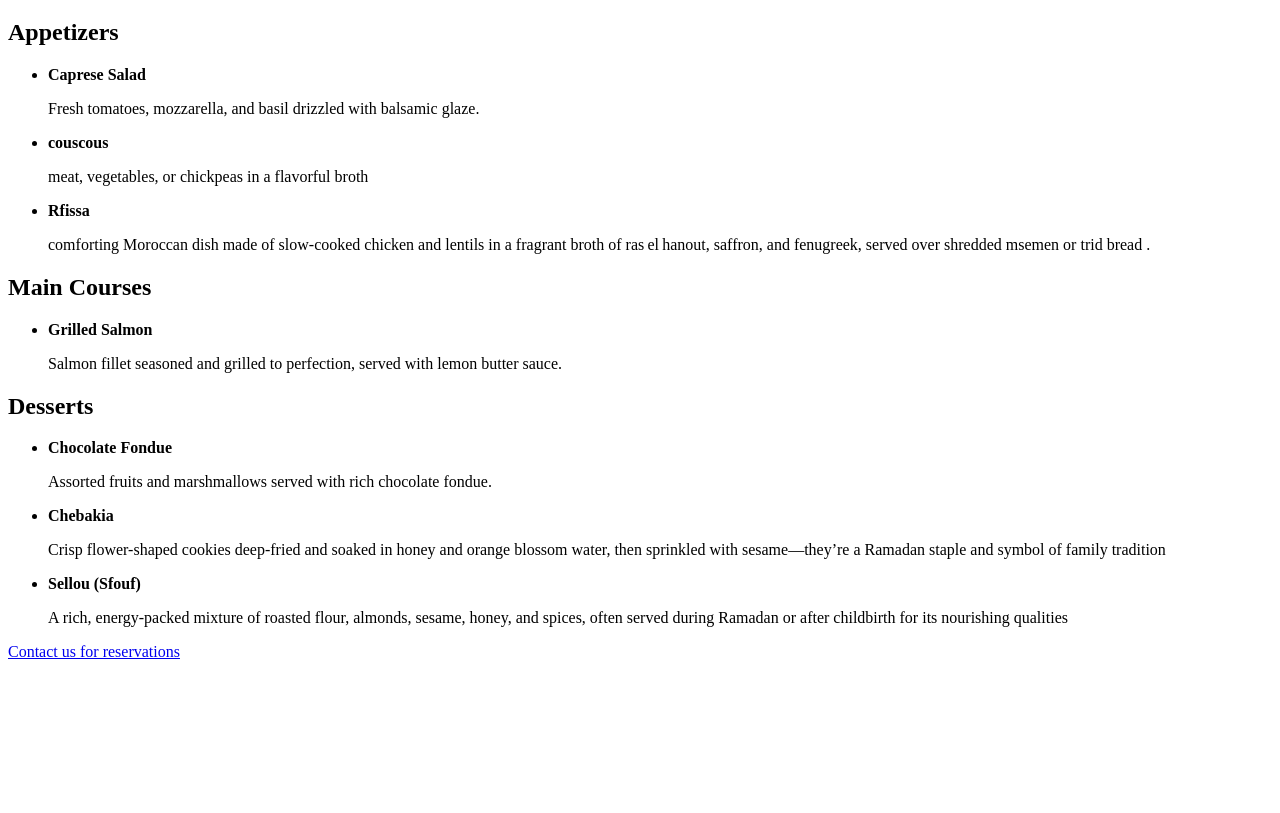
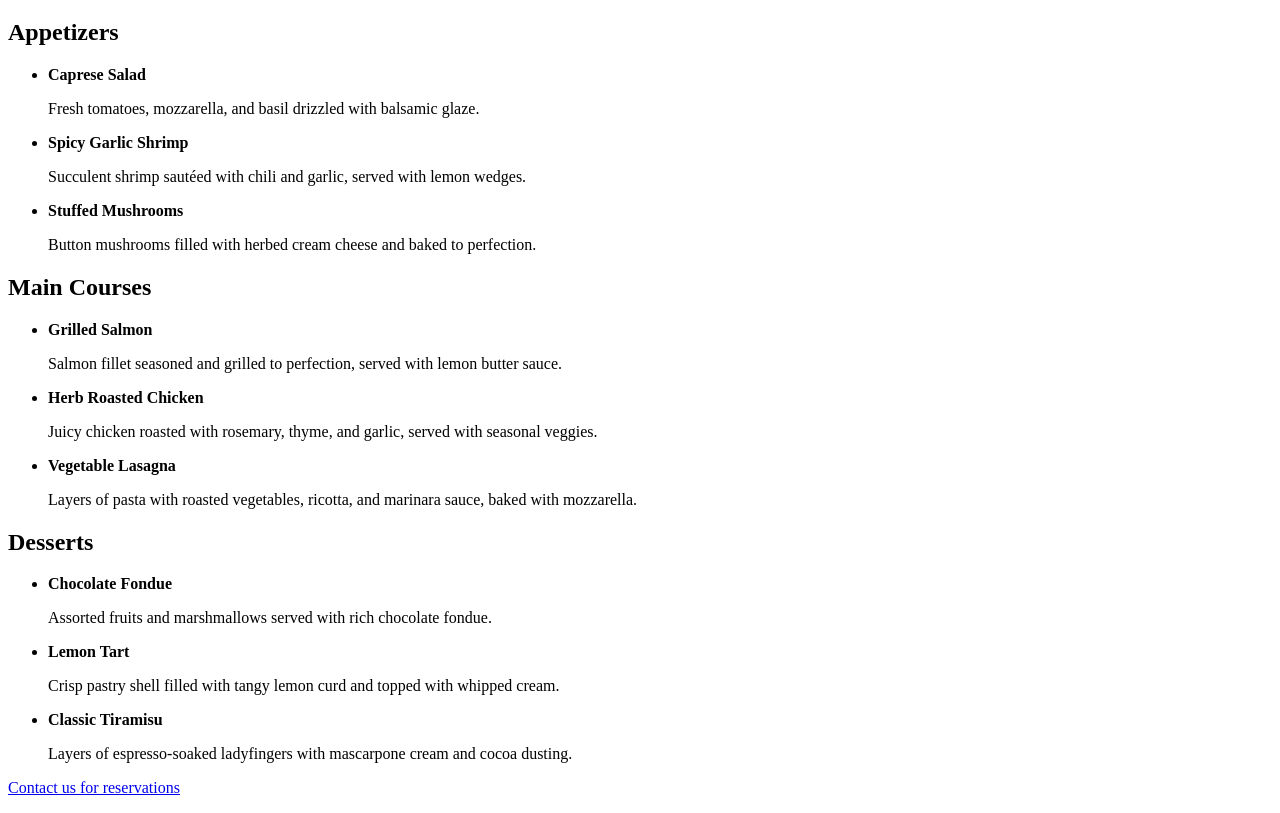
Before and after one commit to oussamatabit/projet-2-html, a plain HTML site: page index.html in a window 1280 px wide. Shown: the part 61-874 px from the top of the page. Before the commit the page ends 800 px from the top, so only its background shows below. Drawn offline with Linux system fonts and the light colour scheme.

Commit message:
first commit

```diff
--- a/index.html
+++ b/index.html
@@ -3,99 +3,59 @@
 <head>
   <meta charset="UTF-8">
   <meta name="viewport" content="width=device-width, initial-scale=1.0">
-    <title>Delicious Bites Menu</title>
+  <title>Projet 2 html</title>
 </head>
-<body>
-    <!DOCTYPE html>
-
- <html lang="en">
-
-<head>
-
-<meta charset="UTF-8">
-
-  <meta name="viewport" content="width=device-width, initial-scale=1.0">
-
- <title>Delicious Bites Menu</title> </head>
-
- <body>
-
- <h1>Delicious Bites Menu</h1>
+<body><h1>Delicious Bites Menu</h1>
 
   <h2>Appetizers</h2>
-
   <ul>
-
     <li>
-
       <strong>Caprese Salad</strong>
-
       <p>Fresh tomatoes, mozzarella, and basil drizzled with balsamic glaze.</p>
-
     </li>
     <li>
-        <!-- Add two more appetizer items with descriptions -->
-      <strong>couscous</strong>
-
-  <p>meat, vegetables, or chickpeas in a flavorful broth</p>
+      <strong>Spicy Garlic Shrimp</strong>
+      <p>Succulent shrimp sautéed with chili and garlic, served with lemon wedges.</p>
     </li>
-
-
     <li>
-
-
-<strong>Rfissa </strong>
-<p>comforting Moroccan dish made of slow‑cooked chicken and lentils in a fragrant broth of ras el hanout, saffron, and fenugreek, served over shredded msemen or trid bread .</p>
+      <strong>Stuffed Mushrooms</strong>
+      <p>Button mushrooms filled with herbed cream cheese and baked to perfection.</p>
     </li>
   </ul>
 
   <h2>Main Courses</h2>
-
   <ul>
-
     <li>
-
       <strong>Grilled Salmon</strong>
-
       <p>Salmon fillet seasoned and grilled to perfection, served with lemon butter sauce.</p>
-
     </li>
-
-   <!-- Add two more main course items with descriptions -->
-
+    <li>
+      <strong>Herb Roasted Chicken</strong>
+      <p>Juicy chicken roasted with rosemary, thyme, and garlic, served with seasonal veggies.</p>
+    </li>
+    <li>
+      <strong>Vegetable Lasagna</strong>
+      <p>Layers of pasta with roasted vegetables, ricotta, and marinara sauce, baked with mozzarella.</p>
+    </li>
   </ul>
 
   <h2>Desserts</h2>
-
   <ul>
-
     <li>
-
       <strong>Chocolate Fondue</strong>
-
       <p>Assorted fruits and marshmallows served with rich chocolate fondue.</p>
-
     </li>
-
-    <!-- Add two more dessert items with descriptions -->
-
-
     <li>
-         <strong>Chebakia</strong>
-
-        <p>Crisp flower-shaped cookies deep-fried and soaked in honey and orange blossom water, then sprinkled with sesame—they’re a Ramadan staple and symbol of family tradition
-
+      <strong>Lemon Tart</strong>
+      <p>Crisp pastry shell filled with tangy lemon curd and topped with whipped cream.</p>
+    </li>
     <li>
-         <strong>Sellou (Sfouf)</strong>
-
-        <p>A rich, energy-packed mixture of roasted flour, almonds, sesame, honey, and spices, often served during Ramadan or after childbirth for its nourishing qualities</p>
+      <strong>Classic Tiramisu</strong>
+      <p>Layers of espresso-soaked ladyfingers with mascarpone cream and cocoa dusting.</p>
+    </li>
   </ul>
 
-</p>
   <p><a href="contact.html">Contact us for reservations</a></p>
 
 </body>
-
 </html>
-</body>
-</html>
```
Lines whose indentation alone changed are shown as unchanged.
